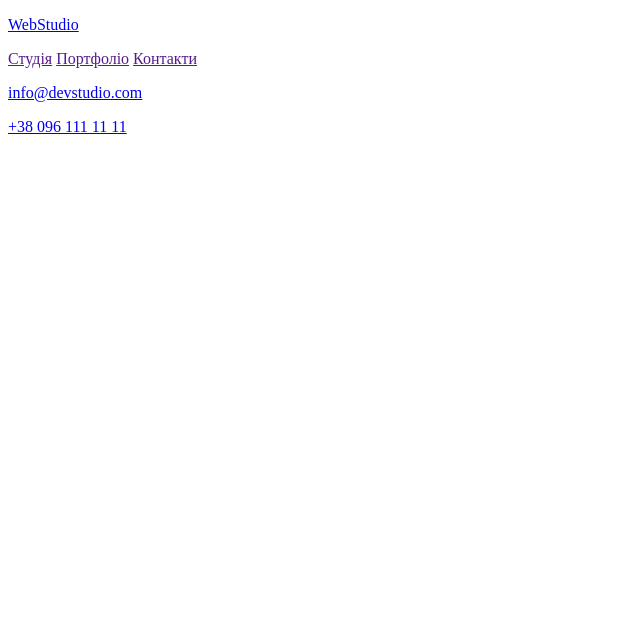
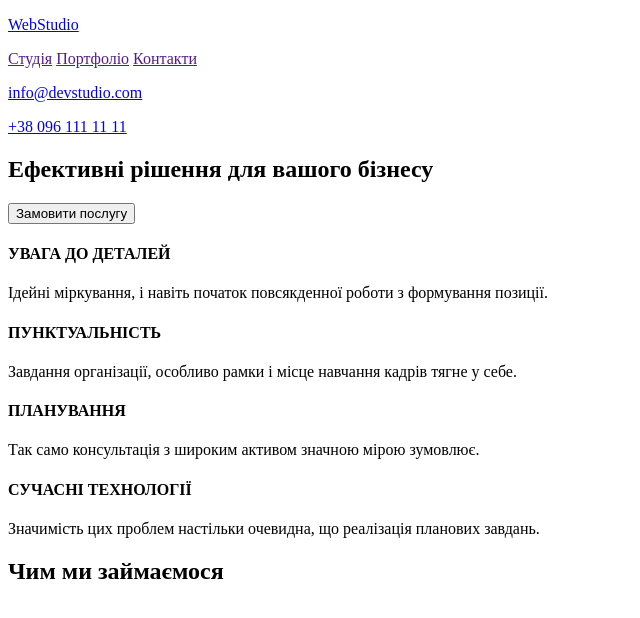
Before and after one commit to OleksVov/goit-markup-hw-01, a plain HTML site: page index.html in a window 1280 px wide. Shown: the whole page, without its empty margins (0-640 px from the left). Drawn offline with Linux system fonts and the light colour scheme.

Commit message:
add section

```diff
--- a/index.html
+++ b/index.html
@@ -7,9 +7,6 @@
    <title>Домашнє завдання 1</title>
 </head>
 <body>
-   <!--Головна-->
-   <!--Main-->
-   <div>
       <!--Верхня лінія-->
       <header>
          <p><a href="WebStudio">WebStudio</a></p>
@@ -29,7 +26,29 @@
             </div>
          </div>
       </header>
-   </div>
+      <!--Шапка-->
+      <main>
+         <section>
+            <h1>Ефективні рішення для вашого бізнесу</h1>
+            <button type="button">Замовити послугу</button>
+         </section>
+         <!--Особливості-->
+         <section>
+            <h4>УВАГА ДО ДЕТАЛЕЙ</h4>
+            <p>Ідейні міркування, і навіть початок повсякденної роботи з формування позиції.</p>
+            <h4>ПУНКТУАЛЬНІСТЬ</h4>
+            <p>Завдання організації, особливо рамки і місце навчання кадрів тягне у себе.</p>
+            <h4>ПЛАНУВАННЯ</h4>
+            <p>Так само консультація з широким активом значною мірою зумовлює.</p>
+            <h4>СУЧАСНІ ТЕХНОЛОГІЇ</h4>
+            <p>Значимість цих проблем настільки очевидна, що реалізація планових завдань.</p>
+         </section>
+         <!--Чим ми займаємося-->
+         <section>
+            <h2>Чим ми займаємося</h2>
+         </section>
+      </main>
+
 
 </body>
 </html>
```
